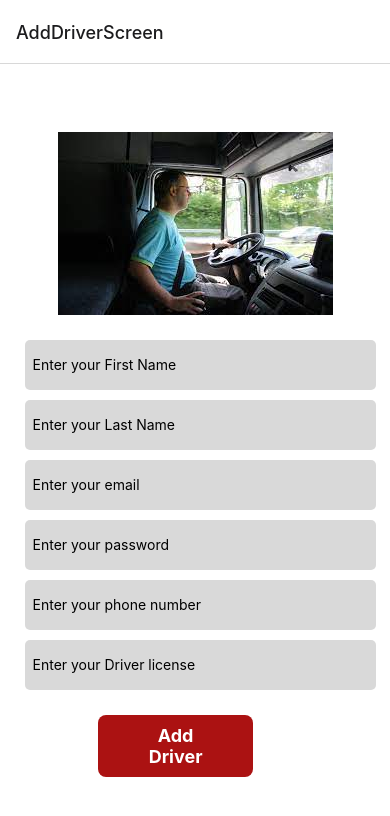
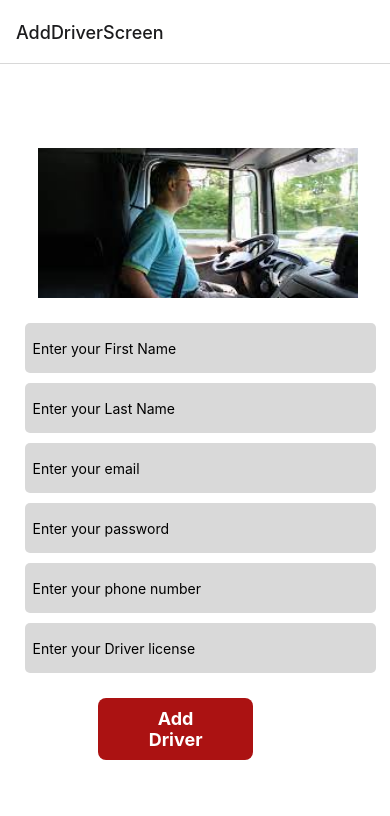
Before and after one commit to zeinshhadi/b-route-app, a React Native app in the folder frontend/: screen /AddDriverScreen in a window 390 px wide. Shown: the top 816 px of the page. Built offline with nearby package versions, Linux system fonts and the light colour scheme.

Commit message:
Frontend <> Finished add driver screen

```diff
--- a/frontend/screens/adminScreens/AddDriverScreen.js
+++ b/frontend/screens/adminScreens/AddDriverScreen.js
@@ -154,4 +154,9 @@ const styles = StyleSheet.create({
     fontWeight: "500",
     fontSize: 24,
   },
+  driverImage: {
+    height: 150,
+    width: 320,
+    marginLeft: 5,
+  },
 });
```
